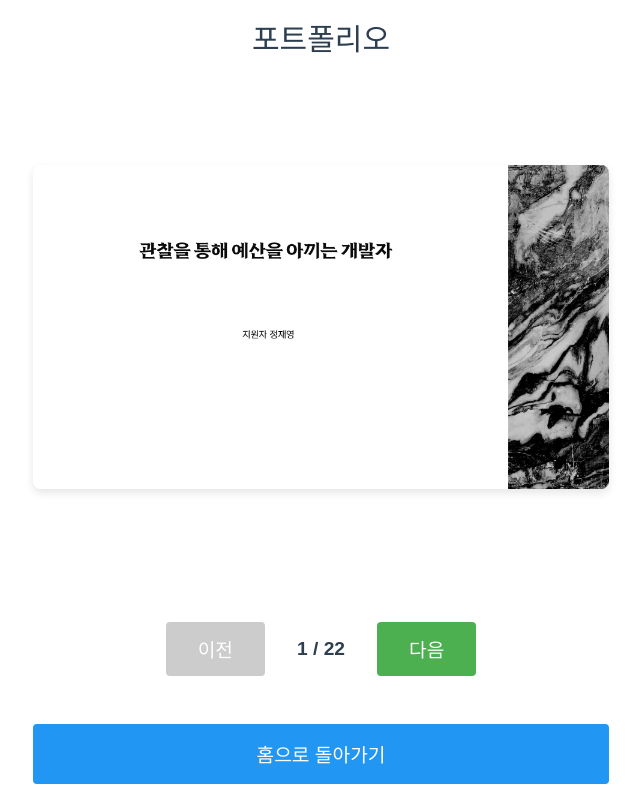
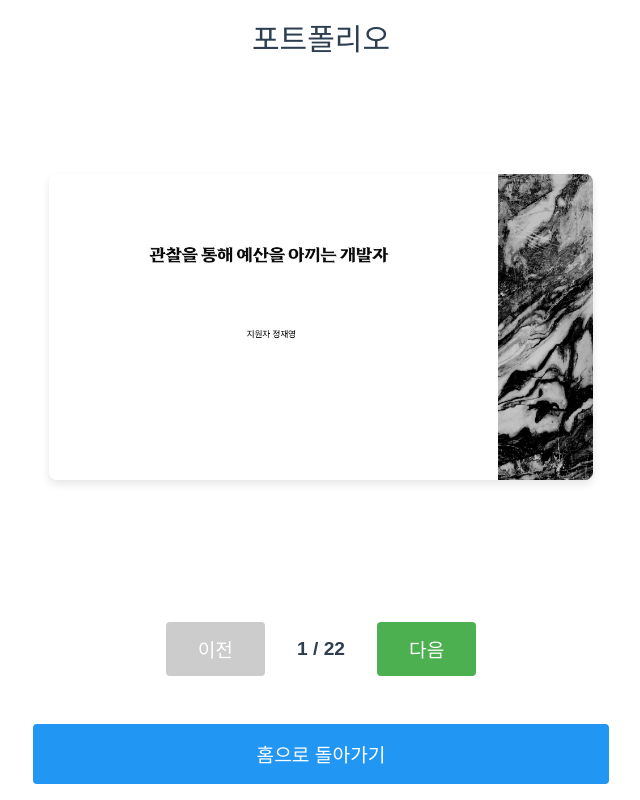
Before and after one commit to Hanamo777/portfolio, a Vue app in the folder frontend/: page /portfolio in a window 1280 px wide. Shown: the whole page, without its empty margins (15-655 px from the left). Built offline with nearby package versions, Linux system fonts and the light colour scheme.

Commit message:
jpg 크기를 더 확대 시도

```diff
--- a/frontend/src/views/PortfolioView.vue
+++ b/frontend/src/views/PortfolioView.vue
@@ -58,9 +58,8 @@ export default {
 
 .image-container {
   flex: 1;
-  margin: 1rem auto;
-  width: 100%;
-  max-width: 95vw;
+  margin: 1rem;
+  width: calc(100% - 2rem);
   display: flex;
   align-items: center;
   justify-content: center;
@@ -68,7 +67,7 @@ export default {
 
 .slide-image {
   max-width: 100%;
-  max-height: 80vh;
+  max-height: calc(100vh - 150px);
   object-fit: contain;
   border-radius: 8px;
   box-shadow: 0 4px 8px rgba(0, 0, 0, 0.1);
```
